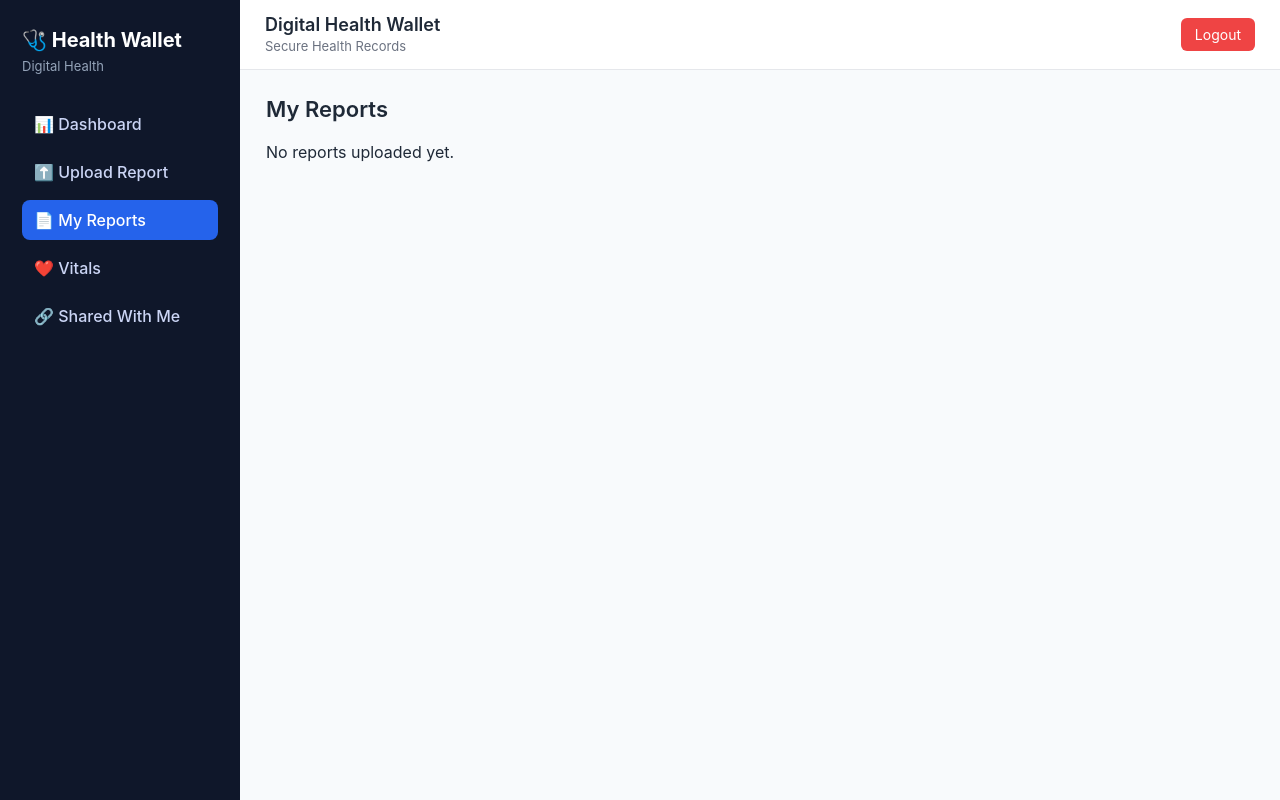
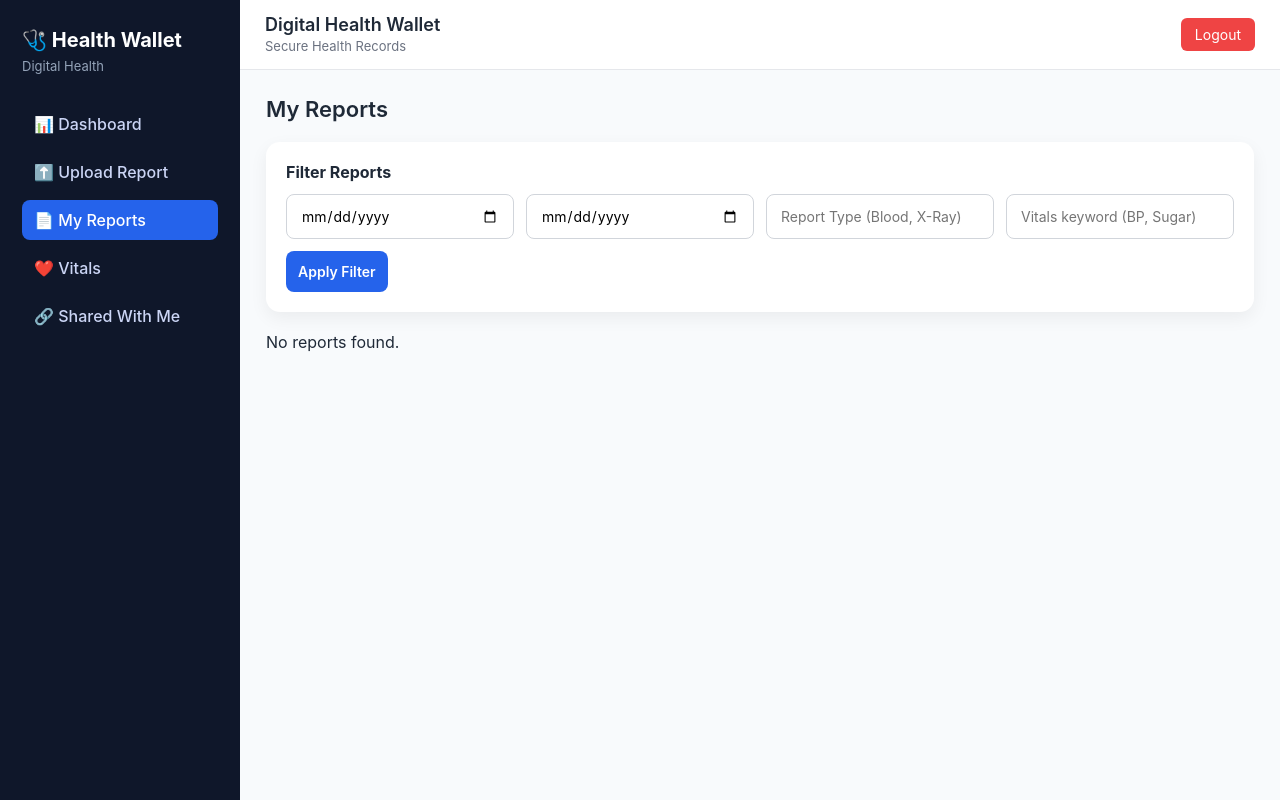
Before and after one commit to Srinivas2326/digital-health-wallet, a React app in the folder frontend/: page /reports in a window 1280 px wide. Built offline with nearby package versions, Linux system fonts and the light colour scheme; no server answers; sample sign-in values are in the browser's storage; the HTML template or start-up script is replaced by a standard one.

Commit message:
search by filter added

```diff
--- a/frontend/src/index.css
+++ b/frontend/src/index.css
@@ -393,3 +393,7 @@ a {
 canvas{
   max-height:280px;
 }
+
+.card h4 {
+  margin-bottom: 8px;
+}
--- a/frontend/src/pages/reports/MyReports.jsx
+++ b/frontend/src/pages/reports/MyReports.jsx
@@ -5,14 +5,18 @@ import Layout from "../../components/common/Layout";
 export default function MyReports() {
   const [reports, setReports] = useState([]);
   const [loading, setLoading] = useState(true);
-  const [shareEmail, setShareEmail] = useState({});
-  const [sharing, setSharing] = useState({});
+
+  // Filter states
+  const [fromDate, setFromDate] = useState("");
+  const [toDate, setToDate] = useState("");
+  const [type, setType] = useState("");
+  const [vitals, setVitals] = useState("");
 
   const fetchReports = async () => {
     try {
       const res = await api.get("/reports");
       setReports(res.data.reports || []);
-    } catch (err) {
+    } catch {
       console.error("Failed to fetch reports");
     } finally {
       setLoading(false);
@@ -24,10 +28,34 @@ export default function MyReports() {
   }, []);
 
   // ======================
+  // APPLY FILTER
+  // ======================
+  const applyFilter = async () => {
+    setLoading(true);
+
+    try {
+      const res = await api.get("/reports/filter", {
+        params: {
+          fromDate,
+          toDate,
+          type,
+          vitals,
+        },
+      });
+
+      setReports(res.data.reports || []);
+    } catch {
+      alert("Failed to filter reports");
+    } finally {
+      setLoading(false);
+    }
+  };
+
+  // ======================
   // DELETE REPORT
   // ======================
   const deleteReport = async (id) => {
-    if (!window.confirm("Are you sure you want to delete this report?")) return;
+    if (!window.confirm("Delete this report?")) return;
 
     try {
       await api.delete(`/reports/${id}`);
@@ -37,40 +65,57 @@ export default function MyReports() {
     }
   };
 
-  // ======================
-  // SHARE REPORT
-  // ======================
-  const shareReport = async (reportId) => {
-    if (!shareEmail[reportId]) {
-      alert("Please enter an email");
-      return;
-    }
-
-    try {
-      setSharing((prev) => ({ ...prev, [reportId]: true }));
-
-      await api.post("/share", {
-        reportId,
-        sharedWith: shareEmail[reportId],
-      });
-
-      alert("Report shared successfully");
-      setShareEmail((prev) => ({ ...prev, [reportId]: "" }));
-    } catch {
-      alert("Failed to share report");
-    } finally {
-      setSharing((prev) => ({ ...prev, [reportId]: false }));
-    }
-  };
-
   return (
     <Layout>
       <h2 className="page-title">My Reports</h2>
 
+      {/* FILTER SECTION */}
+      <div className="card mt-20">
+        <h4>Filter Reports</h4>
+
+        <div
+          style={{
+            display: "grid",
+            gridTemplateColumns: "repeat(auto-fit, minmax(180px, 1fr))",
+            gap: "12px",
+            marginTop: "12px",
+          }}
+        >
+          <input
+            type="date"
+            value={fromDate}
+            onChange={(e) => setFromDate(e.target.value)}
+          />
+
+          <input
+            type="date"
+            value={toDate}
+            onChange={(e) => setToDate(e.target.value)}
+          />
+
+          <input
+            placeholder="Report Type (Blood, X-Ray)"
+            value={type}
+            onChange={(e) => setType(e.target.value)}
+          />
+
+          <input
+            placeholder="Vitals keyword (BP, Sugar)"
+            value={vitals}
+            onChange={(e) => setVitals(e.target.value)}
+          />
+        </div>
+
+        <button onClick={applyFilter} style={{ marginTop: "12px" }}>
+          Apply Filter
+        </button>
+      </div>
+
+      {/* REPORTS LIST */}
       {loading ? (
         <p className="mt-20">Loading reports...</p>
       ) : reports.length === 0 ? (
-        <p className="mt-20">No reports uploaded yet.</p>
+        <p className="mt-20">No reports found.</p>
       ) : (
         <div className="card-grid mt-20">
           {reports.map((r) => {
@@ -80,47 +125,23 @@ export default function MyReports() {
             )}`;
 
             return (
-              <div className="card report-card" key={r.id}>
+              <div className="card" key={r.id}>
                 <h4>{r.type}</h4>
                 <p>Date: {r.reportDate}</p>
                 <p>Vitals: {r.vitals || "N/A"}</p>
 
-                {/* VIEW / DOWNLOAD */}
                 <a
                   href={fileUrl}
                   target="_blank"
                   rel="noreferrer"
-                  className="report-link"
+                  style={{ color: "#2563eb", fontWeight: 500 }}
                 >
                   View / Download Report
                 </a>
 
-                {/* SHARE SECTION */}
-                <div className="share-box">
-                  <input
-                    type="email"
-                    placeholder="Share with email"
-                    value={shareEmail[r.id] || ""}
-                    onChange={(e) =>
-                      setShareEmail((prev) => ({
-                        ...prev,
-                        [r.id]: e.target.value,
-                      }))
-                    }
-                  />
-                  <button
-                    onClick={() => shareReport(r.id)}
-                    disabled={sharing[r.id]}
-                    className="share-btn"
-                  >
-                    {sharing[r.id] ? "Sharing..." : "Share"}
-                  </button>
-                </div>
-
-                {/* DELETE */}
                 <button
+                  className="delete-btn"
                   onClick={() => deleteReport(r.id)}
-                  className="delete-btn"
                 >
                   Delete Report
                 </button>
```
